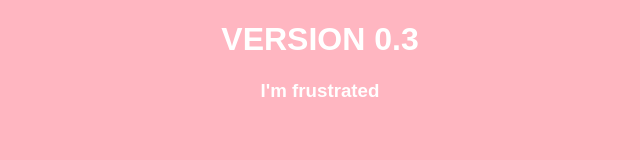
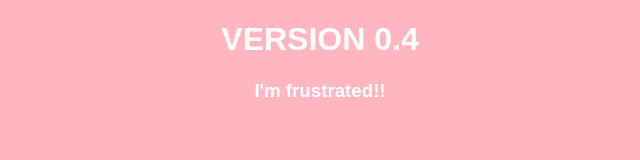
Before and after one commit to JaimeSalas/lc-sidecar, a plain HTML site: page index.html in a window 1280 px wide. Shown: the full height of the page, 320-960 px from the left. Drawn offline with Linux system fonts and the light colour scheme.

Commit message:
Update index.html

```diff
--- a/index.html
+++ b/index.html
@@ -17,7 +17,7 @@
     </style>
 </head>
 <body>
-    <h1>VERSION 0.3</h1>
-    <h3>I'm frustrated</h3>
+    <h1>VERSION 0.4</h1>
+    <h3>I'm frustrated!!</h3>
 </body>
 </html>
```
